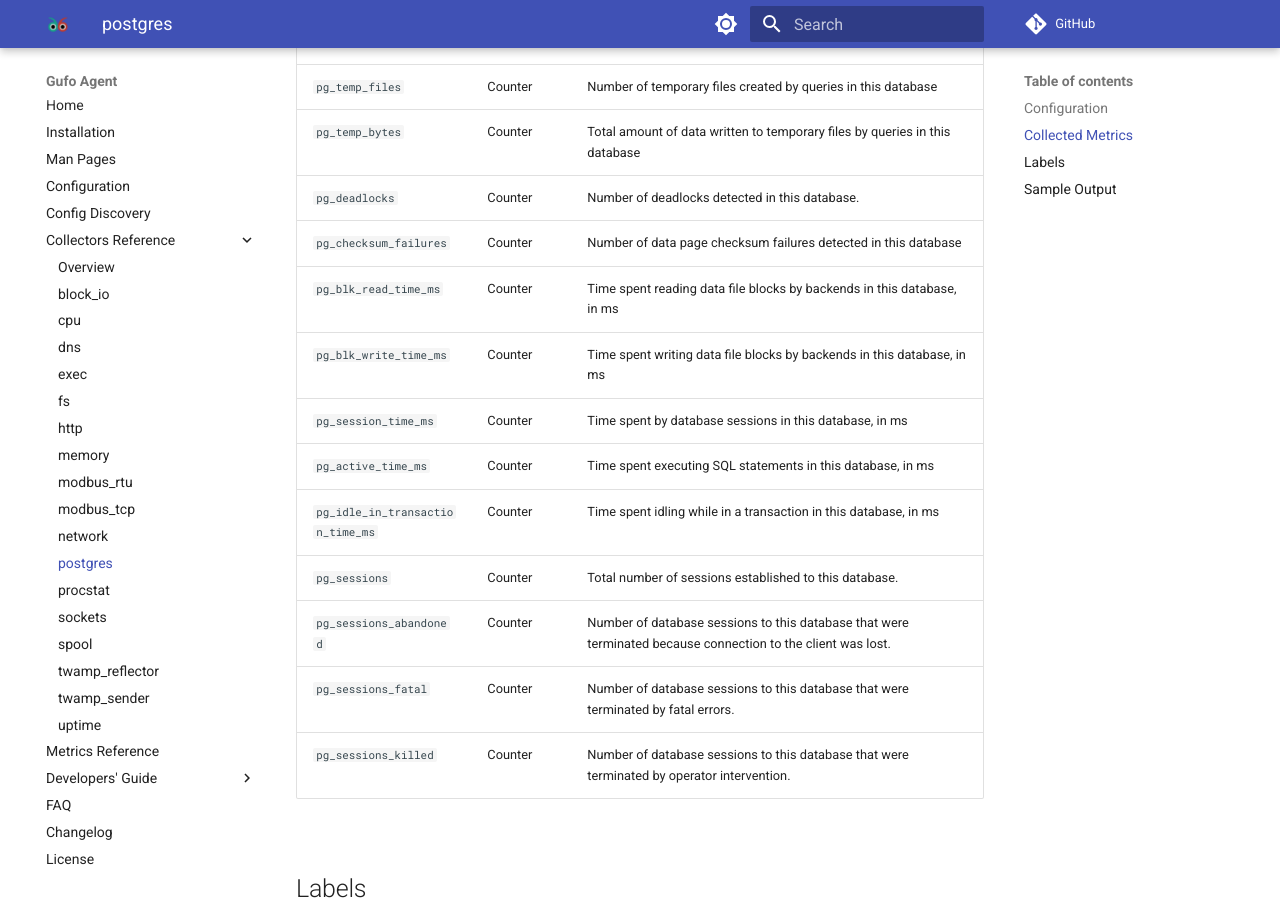
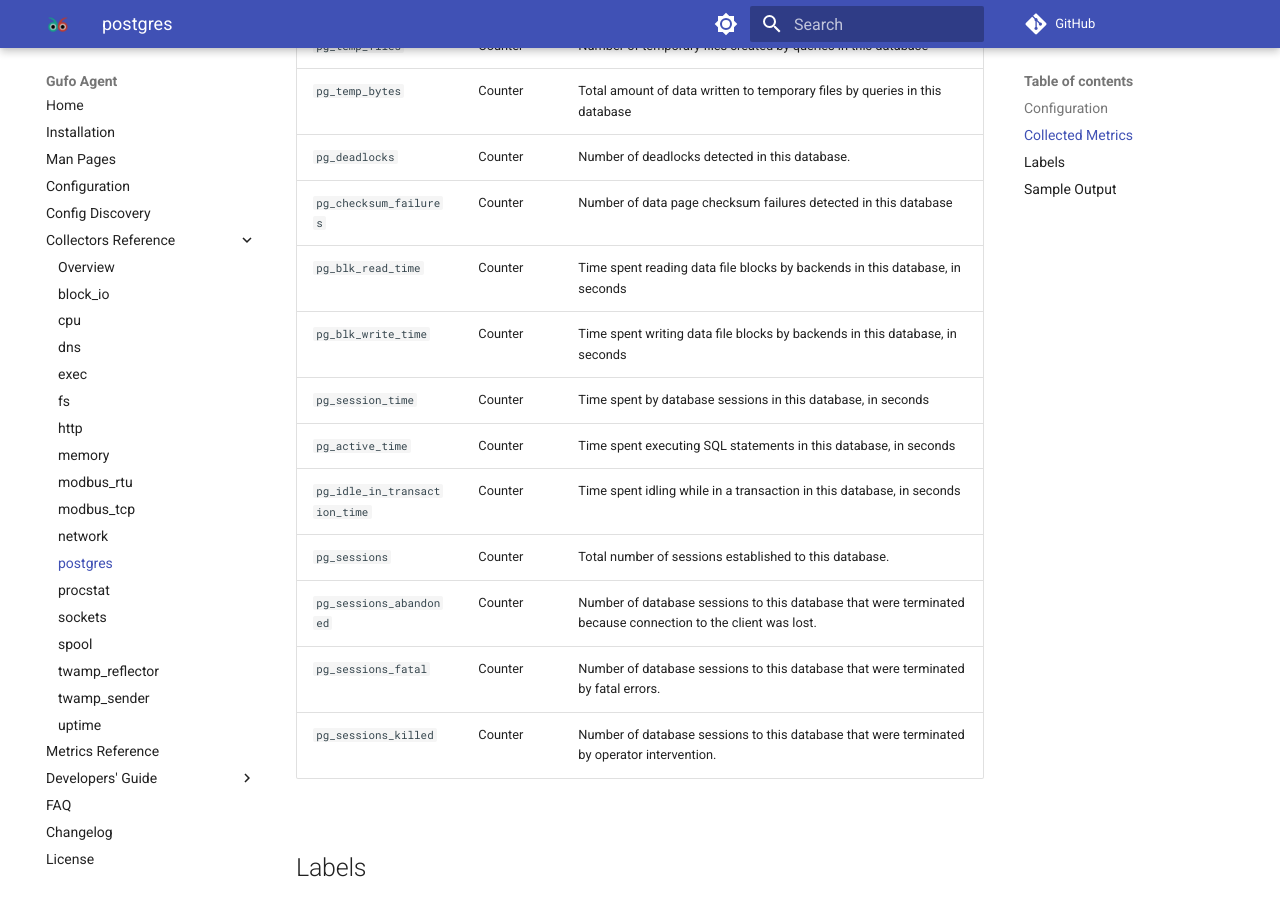
Before and after one commit to gufolabs/gufo_agent, an MkDocs documentation site: the page built from docs/collectors/postgres.md, in a window 1280 px wide and 900 px high, scrolled down 1714 px. Built offline with MkDocs 1.6.1 and Material for MkDocs 9.7.7, drawn with Linux system fonts in a browser that asks for light colours; comment, search, counter and statistics services are not loaded.

Commit message:
postgres: Fix time-based metrics

```diff
--- a/docs/collectors/postgres.md
+++ b/docs/collectors/postgres.md
@@ -31,32 +31,32 @@ username: postgres
 
 === "OpenMetrics"
 
-    | Metric                           | Metric Type | Description                                                                                                  |
-    | -------------------------------- | ----------- | ------------------------------------------------------------------------------------------------------------ |
-    | `pg_numbackends`                 | Gauge       | Number of backends currently connected to this database.                                                     |
-    | `pg_xact_commit`                 | Counter     | Number of transactions in this database that have been committed.                                            |
-    | `pg_xact_rollback`               | Counter     | Number of transactions in this database that have been rolled back.                                          |
-    | `pg_blks_read`                   | Counter     | Number of disk blocks read in this database.                                                                 |
-    | `pg_blks_hit`                    | Counter     | Number of times disk blocks were found already in the buffer cache, so that a read was not necessary         | db); |
-    | `pg_tup_returned`                | Counter     | Number of live rows fetched by sequential scans and index entries returned by index scans in this database.  | db); |
-    | `pg_tup_fetched`                 | Counter     | Number of live rows fetched by index scans in this database.                                                 |
-    | `pg_tup_inserted`                | Counter     | Number of rows inserted by queries in this database.                                                         |
-    | `pg_tup_updated`                 | Counter     | Number of rows updated by queries in this database.                                                          |
-    | `pg_tup_deleted`                 | Counter     | Number of rows deleted by queries in this database.                                                          |
-    | `pg_conflicts`                   | Counter     | Number of queries canceled due to conflicts with recovery in this database                                   |
-    | `pg_temp_files`                  | Counter     | Number of temporary files created by queries in this database                                                |
-    | `pg_temp_bytes`                  | Counter     | Total amount of data written to temporary files by queries in this database                                  |
-    | `pg_deadlocks`                   | Counter     | Number of deadlocks detected in this database.                                                               |
-    | `pg_checksum_failures`           | Counter     | Number of data page checksum failures detected in this database                                              |
-    | `pg_blk_read_time_ms`            | Counter     | Time spent reading data file blocks by backends in this database, in ms                                      |
-    | `pg_blk_write_time_ms`           | Counter     | Time spent writing data file blocks by backends in this database, in ms                                      |
-    | `pg_session_time_ms`             | Counter     | Time spent by database sessions in this database, in ms                                                      |
-    | `pg_active_time_ms`              | Counter     | Time spent executing SQL statements in this database, in ms                                                  |
-    | `pg_idle_in_transaction_time_ms` | Counter     | Time spent idling while in a transaction in this database, in ms                                             |
-    | `pg_sessions`                    | Counter     | Total number of sessions established to this database.                                                       |
-    | `pg_sessions_abandoned`          | Counter     | Number of database sessions to this database that were terminated because connection to the client was lost. | db); |
-    | `pg_sessions_fatal`              | Counter     | Number of database sessions to this database that were terminated by fatal errors.                           |
-    | `pg_sessions_killed`             | Counter     | Number of database sessions to this database that were terminated by operator intervention.                  |
+    | Metric                        | Metric Type | Description                                                                                                  |
+    | ----------------------------- | ----------- | ------------------------------------------------------------------------------------------------------------ |
+    | `pg_numbackends`              | Gauge       | Number of backends currently connected to this database.                                                     |
+    | `pg_xact_commit`              | Counter     | Number of transactions in this database that have been committed.                                            |
+    | `pg_xact_rollback`            | Counter     | Number of transactions in this database that have been rolled back.                                          |
+    | `pg_blks_read`                | Counter     | Number of disk blocks read in this database.                                                                 |
+    | `pg_blks_hit`                 | Counter     | Number of times disk blocks were found already in the buffer cache, so that a read was not necessary         | db); |
+    | `pg_tup_returned`             | Counter     | Number of live rows fetched by sequential scans and index entries returned by index scans in this database.  | db); |
+    | `pg_tup_fetched`              | Counter     | Number of live rows fetched by index scans in this database.                                                 |
+    | `pg_tup_inserted`             | Counter     | Number of rows inserted by queries in this database.                                                         |
+    | `pg_tup_updated`              | Counter     | Number of rows updated by queries in this database.                                                          |
+    | `pg_tup_deleted`              | Counter     | Number of rows deleted by queries in this database.                                                          |
+    | `pg_conflicts`                | Counter     | Number of queries canceled due to conflicts with recovery in this database                                   |
+    | `pg_temp_files`               | Counter     | Number of temporary files created by queries in this database                                                |
+    | `pg_temp_bytes`               | Counter     | Total amount of data written to temporary files by queries in this database                                  |
+    | `pg_deadlocks`                | Counter     | Number of deadlocks detected in this database.                                                               |
+    | `pg_checksum_failures`        | Counter     | Number of data page checksum failures detected in this database                                              |
+    | `pg_blk_read_time`            | Counter     | Time spent reading data file blocks by backends in this database, in seconds                                 |
+    | `pg_blk_write_time`           | Counter     | Time spent writing data file blocks by backends in this database, in seconds                                 |
+    | `pg_session_time`             | Counter     | Time spent by database sessions in this database, in seconds                                                 |
+    | `pg_active_time`              | Counter     | Time spent executing SQL statements in this database, in seconds                                             |
+    | `pg_idle_in_transaction_time` | Counter     | Time spent idling while in a transaction in this database, in seconds                                        |
+    | `pg_sessions`                 | Counter     | Total number of sessions established to this database.                                                       |
+    | `pg_sessions_abandoned`       | Counter     | Number of database sessions to this database that were terminated because connection to the client was lost. | db); |
+    | `pg_sessions_fatal`           | Counter     | Number of database sessions to this database that were terminated by fatal errors.                           |
+    | `pg_sessions_killed`          | Counter     | Number of database sessions to this database that were terminated by operator intervention.                  |
 
 ## Labels
 
```
Also changed, not shown: 4 other files.
